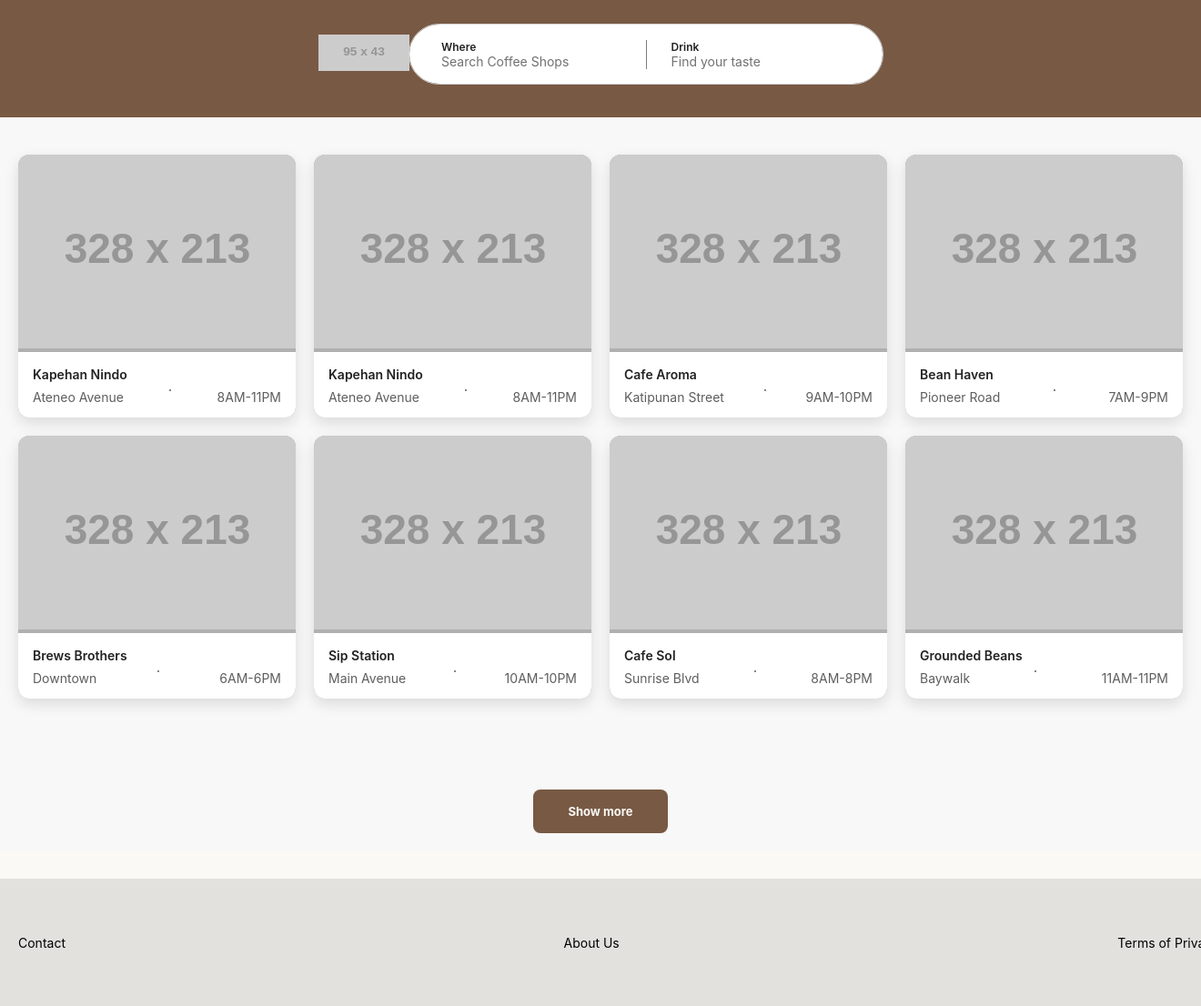
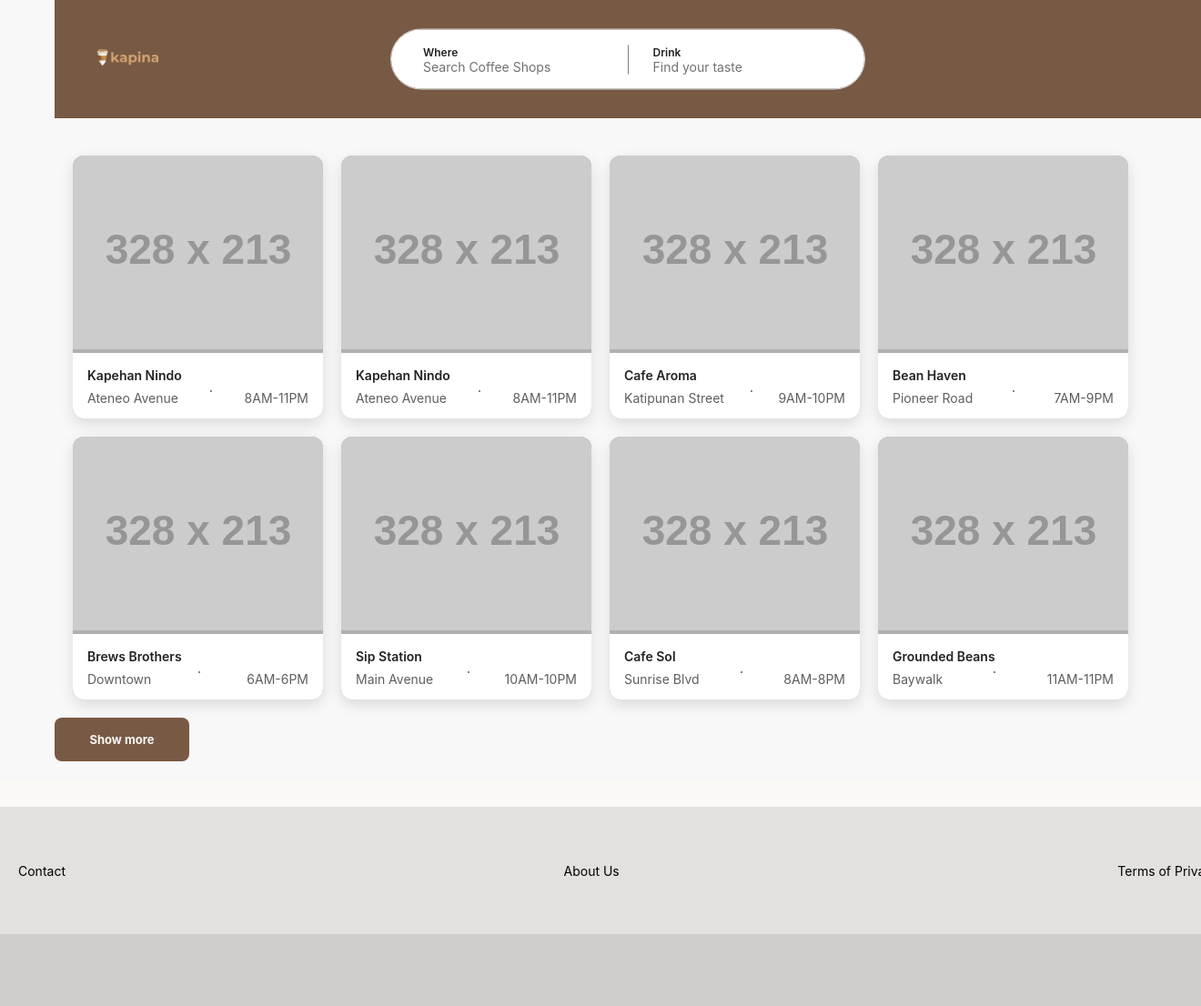
Before and after one commit to Jearevh/-Trends-Repository-Kapina-24-25, a Django app: page / in a window 1320 px wide; the page is wider, and only the part inside the window is pictured. Shown: that part at 91% size. After the commit the page ends 1027 px from the top of that part, so only its background shows below. Run offline with Django 5.2, Linux system fonts and the light colour scheme; grey boxes labelled with a size stand in for pictures from a placeholder-image service; some libraries are stand-ins or nearby versions.

Commit message:
Initial commit for landing page layout, centering adjustments, and header design

```diff
--- a/myapp/templates/kapina/landing.html
+++ b/myapp/templates/kapina/landing.html
@@ -1,3 +1,4 @@
+{% load static %}
 <!DOCTYPE html>
 <html lang="en">
 <head>
@@ -13,24 +14,27 @@
             background-color: #f8f8f8;
             display: flex;
             flex-direction: column;
+            justify-content: center;
+            align-items: center;
             min-height: 100vh;
             overflow-x: hidden;
         }
         .main-content {
-            flex-grow: 1;
+            width: 100%;
+            max-width: 1200px; /* Add max-width for content */
+            box-sizing: border-box;
         }
 
         /* Header Section */
         .header {
             width: 100%;
-            max-width: 100%;
             height: 130px;
             position: relative;
             background: rgba(111, 78, 55, 0.93);
             margin-bottom: 20px;
             display: flex;
-            flex-direction: column;
-            justify-content: center;
+            justify-content: space-between;
+            padding: 0 30px; /* Adjust padding for spacing */
             align-items: center;
         }
 
@@ -39,15 +43,16 @@
             width: 100%;
             height: 105px;
             display: flex;
-            justify-content: center;
+            justify-content: flex-start; /* Align logo to the left */
             align-items: center;
-            padding: 20px 30px;
         }
 
         /* Logo Style */
         .logo img {
             width: 100px;
-            height: 40px;
+            max-width: 120px;
+            height: auto;
+            object-fit: contain;
         }
 
         /* Search Bar */
@@ -62,6 +67,10 @@
             padding: 0 20px;
             align-items: center;
             justify-content: center;
+            position: absolute;
+            top: 50%; /* Center it vertically */
+            left: 50%;
+            transform: translate(-50%, -50%); /* Center it horizontally */
         }
 
         .search-left, .search-right {
@@ -106,7 +115,7 @@
             grid-template-columns: repeat(4, 1fr);
             gap: 20px;
             padding: 20px;
-            margin-bottom: 80px;
+            margin: 0 auto;
             box-sizing: border-box;
             overflow-x: hidden;
         }
@@ -238,18 +247,20 @@
             background: rgba(111, 78, 55, 1);
             cursor: pointer;
         }
-
-
     </style>
 </head>
 <body>
 
+    <!-- Main Content Wrapper -->
+    <div class="main-content">
         <!-- Header Section -->
         <div class="header">
             <div class="header-content">
                 <div class="logo">
-                <img src="https://placehold.co/95x43" alt="Logo">
+                    <img src="{% static 'images/KapinaLogo.png' %}" alt="Kapina Logo">
                 </div>
+            </div>
+
             <div class="search-container">
                 <div class="search-left">
                     <div>Where</div>
@@ -262,8 +273,8 @@
                 </div>
             </div>
         </div>
+
         <div class="header-divider"></div>
-    </div>
 
         <!-- Cards Section -->
         <div class="cards-container" id="cards-container">
@@ -285,6 +296,7 @@
         <div class="show-more">
             <div class="show-more-text">Show more</div>
         </div>
+    </div>
 
     <!-- Footer Section -->
     <div class="footer">
@@ -294,7 +306,6 @@
             <div class="footer-links">Terms of Privacy</div>
         </div>
     </div>
-
 
     <script>
         const coffeeShops = [
```
Also changed, not shown: myapp/static/images/KapinaLogo.png (added). Lines whose indentation alone changed are shown as unchanged.
